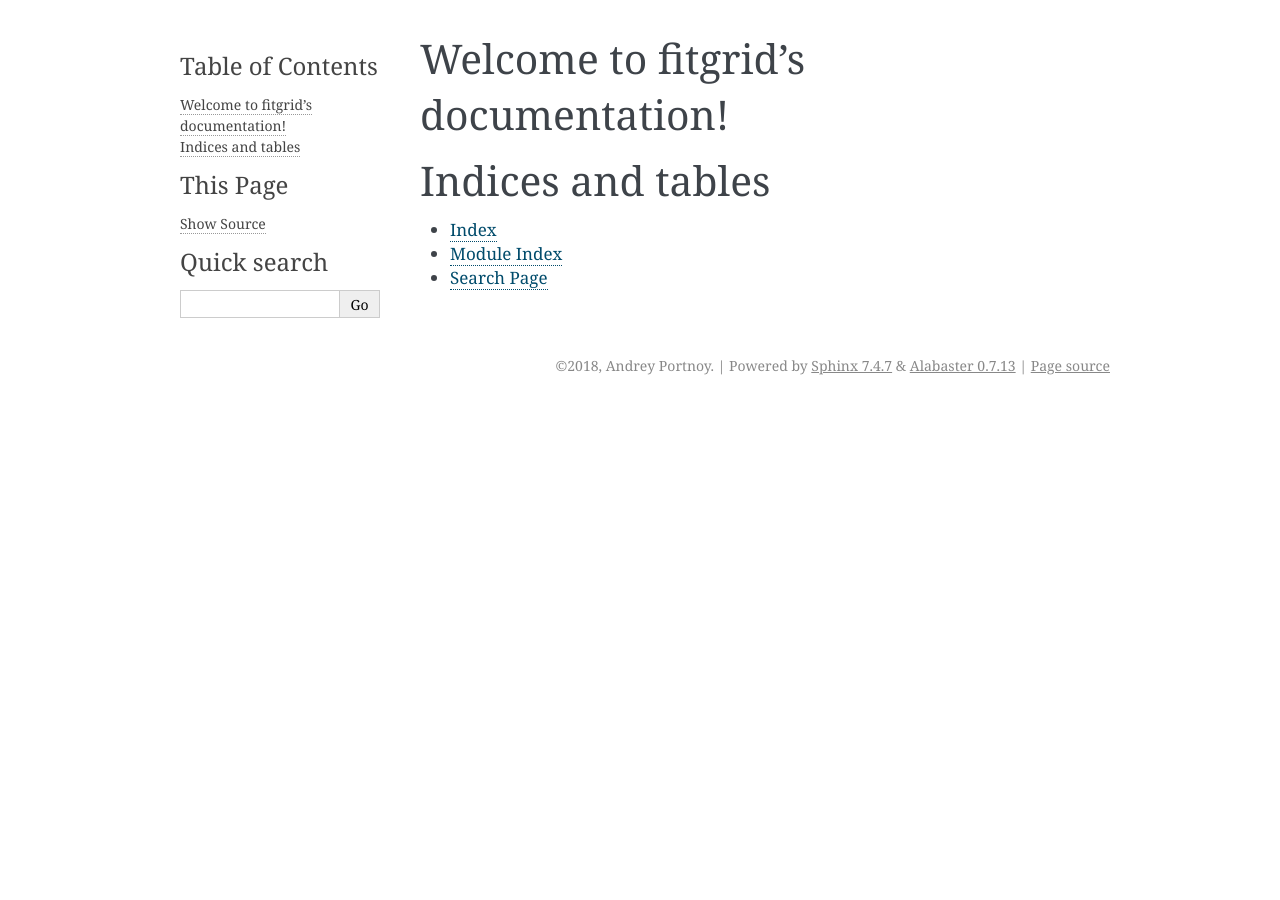
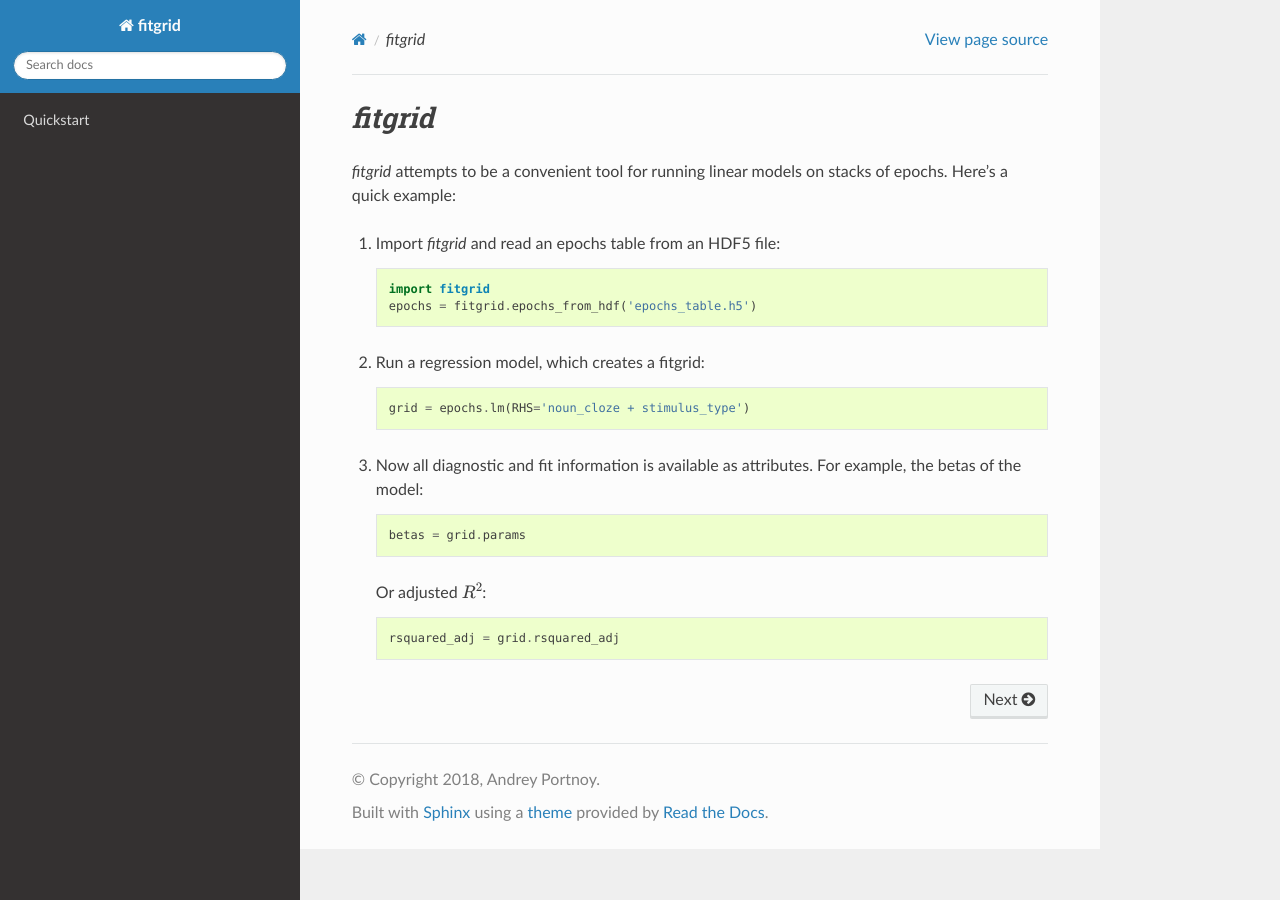
Before and after one commit to kutaslab/fitgrid, a Sphinx documentation site: the page built from docs/source/index.rst, in a window 1280 px wide. Built offline with Sphinx 7.4.7 and the Read the Docs theme 2.0.0, drawn with Linux system fonts in a browser that asks for light colours.

Commit message:
Add docs stub.

```diff
--- a/docs/source/conf.py
+++ b/docs/source/conf.py
@@ -44,6 +44,8 @@ extensions = [
     'sphinx.ext.coverage',
     'sphinx.ext.mathjax',
     'sphinx.ext.githubpages',
+    'IPython.sphinxext.ipython_console_highlighting',
+    'IPython.sphinxext.ipython_directive',
 ]
 
 # Add any paths that contain templates here, relative to this directory.
@@ -79,7 +81,7 @@ pygments_style = 'sphinx'
 # The theme to use for HTML and HTML Help pages.  See the documentation for
 # a list of builtin themes.
 #
-html_theme = 'alabaster'
+html_theme = 'sphinx_rtd_theme'
 
 # Theme options are theme-specific and customize the look and feel of a theme
 # further.  For a list of options available for each theme, see the
--- a/docs/source/index.rst
+++ b/docs/source/index.rst
@@ -3,18 +3,33 @@
    You can adapt this file completely to your liking, but it should at least
    contain the root `toctree` directive.
 
-Welcome to fitgrid's documentation!
-===================================
+#########
+`fitgrid`
+#########
+
+
+`fitgrid` attempts to be a convenient tool for running linear models on stacks
+of epochs. Here's a quick example:
+
+1. Import `fitgrid` and read an epochs table from an HDF5 file::
+
+    import fitgrid
+    epochs = fitgrid.epochs_from_hdf('epochs_table.h5')
+
+2. Run a regression model, which creates a fitgrid::
+
+    grid = epochs.lm(RHS='noun_cloze + stimulus_type')
+
+3. Now all diagnostic and fit information is available as attributes. For
+   example, the betas of the model::
+
+    betas = grid.params
+
+   Or adjusted :math:`R^2`::
+
+    rsquared_adj = grid.rsquared_adj
 
 .. toctree::
-   :maxdepth: 2
-   :caption: Contents:
+   :hidden:
 
-
-
-Indices and tables
-==================
-
-* :ref:`genindex`
-* :ref:`modindex`
-* :ref:`search`
+   quickstart
--- /dev/null
+++ b/docs/source/quickstart.rst
@@ -0,0 +1,65 @@
+**********
+Quickstart
+**********
+
+The `fitgrid` workflow generally consists of 3 steps:
+
+0. :code:`import fitgrid`
+1. Read in an epochs table, which creates `Epochs`.
+2. Run a model using the `Epochs`, which creates a `FitGrid`.
+3. Examine fit or diagnostic information.
+
+Here are the three steps in detail:
+
+==============
+Read in epochs
+==============
+
+Epochs tables can come from a pandas DataFrame::
+
+    epochs = fitgrid.epochs_from_dataframe(df)
+
+or an HDF5 file::
+
+    epochs = fitgrid.epochs_from_hdf('epochs_table.h5')
+
+.. note::
+
+    Input epochs tables are required to have at least two columns in the index:
+
+    1. epoch identifier (default name :code:`Epoch_idx`)
+    2. time identifier (default name :code:`Time`)
+
+    The default column names above are `mkpy` conventions, so if your epochs table
+    was generated by `mkpy`, you shouldn't need to change them. If, however, your
+    epochs table calls them differently, say :code:`epoch_id` and :code:`time`, you
+    need to let `fitgrid` know by setting the following constants after import::
+
+        import fitgrid
+        fitgrid.EPOCH_ID = 'epoch_id'
+        fitgrid.TIME = 'time'
+
+
+===========
+Run a model
+===========
+
+As of now, only linear regression is available. To run linear regression on the
+epochs, use the :code:`lm` method::
+
+    grid = epochs.lm(RHS='continuous + categorical')
+
+:code:`epochs.lm` runs linear regression for each channel, with the channel
+data as the left hand side, and the right hand side given by the Patsy/R style
+formula passed in using the :code:`RHS` parameter.
+
+.. note::
+
+    `FitGrid` assumes that the epochs table contains the following 32 channels:
+
+    .. py:module:: fitgrid
+    .. autodata:: CHANNELS
+
+    Running a model on the epochs creates a `FitGrid` object, containing fit
+    information, such as the betas, and diagnostic information,
+    such as :math:`R^2`.
--- a/fitgrid/__init__.py
+++ b/fitgrid/__init__.py
@@ -1,7 +1,7 @@
 # package level constants, at the top to avoid circular imports
 EPOCH_ID = 'Epoch_idx'
 TIME = 'Time'
-CHANNELS = [
+CHANNELS = [ #: Sphinx autodoc
     'lle', 'lhz', 'MiPf', 'LLPf', 'RLPf', 'LMPf', 'RMPf', 'LDFr',
     'RDFr', 'LLFr', 'RLFr', 'LMFr', 'RMFr', 'LMCe', 'RMCe', 'MiCe',
     'MiPa', 'LDCe', 'RDCe', 'LDPa', 'RDPa', 'LMOc', 'RMOc', 'LLTe',
```
